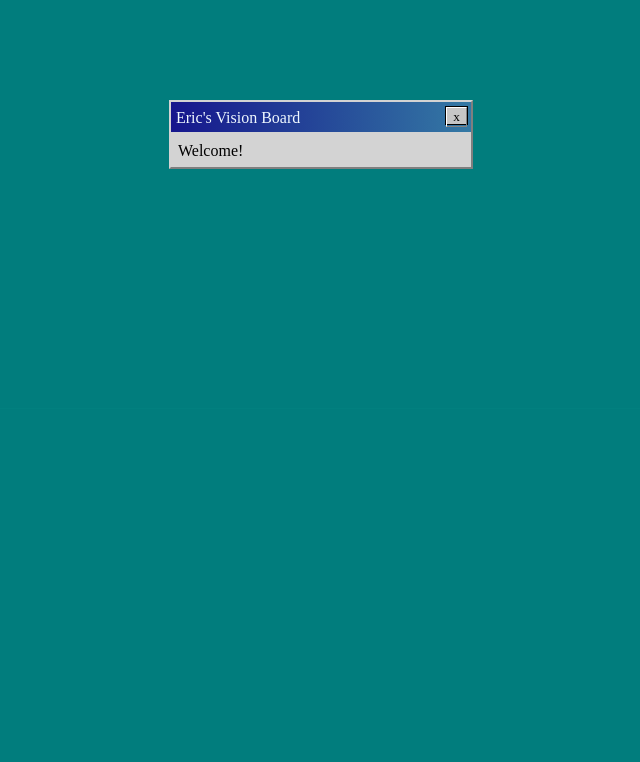
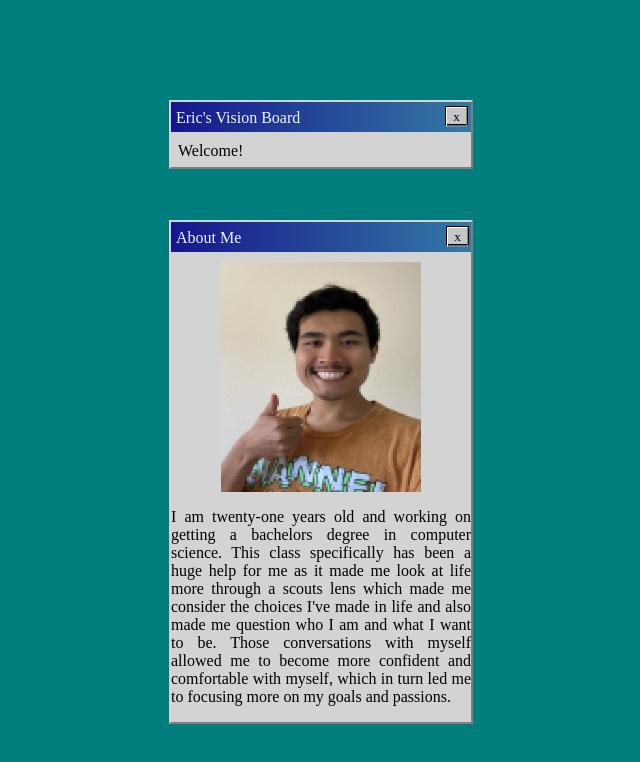
Before and after one commit to EricPaulin/vision-board, a plain HTML site: page index.html in a window 1280 px wide. Shown: the whole page, without its empty margins (15-655 px from the left). Drawn offline with Linux system fonts and the light colour scheme.

Commit message:
Added About Me section

```diff
--- a/index.html
+++ b/index.html
@@ -18,7 +18,27 @@
             </div>
         </div>
         <div class="body">
-            <p class="greeting"> Welcome! </p>
+            <p class="text1"> Welcome! </p>
+        </div>
+    </div>
+
+    <div class="container2">
+        <div class="bar2">
+            <div class="bar-text">About Me</div>
+            <div class="bar-controls">
+                <div class="winCl-wrap"><input class="winCl-btn" type="button" value="x" /></div>
+                <div class="clear"></div>
+            </div>
+        </div>
+        <div class="body2">
+            <img class ="pfp" src="./images/pixel_me.jpg" alt="Pixelated Eric giving a thumbs-up">
+            <p class="text2"> I am twenty-one years old and working on getting a bachelors degree in computer
+                              science. This class specifically has been a huge help for me as it made me look at
+                              life more through a scouts lens which made me consider the choices I've made in life and
+                              also made me question who I am and what I want to be. Those conversations with myself
+                              allowed me to become more confident and comfortable with myself, which in turn led me
+                              to focusing more on my goals and passions.
+            </p>
         </div>
     </div>
 
--- a/style.css
+++ b/style.css
@@ -69,8 +69,51 @@ body {
     height: 35px;
 }
 
-.greeting {
+.text1 {
     position: relative;
     left: 7px;
     bottom: 6px;
 }
+
+/* About Me */
+
+.container2 {
+    display: grid;
+    background: dodgerblue;
+    border: 2px solid lightgray;
+    border-style: outset;
+    position: absolute;
+    left: 30%;
+    top: 65%;
+    height: 500px;
+    width: 300px;
+    margin-top: -300px;
+    margin-left: -200px;
+}
+
+.bar2 {
+    display: flex;
+    padding-top: 5px;
+    gap: 205px;
+    height: 25px;
+    width: auto;
+    background-image: linear-gradient(to right,rgb(22, 22, 141),rgb(52, 121, 164));
+}
+
+.body2 {
+    display: grid;
+    background-color: lightgrey;
+    width: auto;
+    height: 470px;
+}
+
+.pfp {
+    width: 200px;
+    height: 230px;
+    padding-top: 10px;
+    padding-left: 50px;
+}
+
+.text2 {
+    text-align: justify;
+}
```
Also changed, not shown: images/pixel_me.jpg (added), 2 other files.
